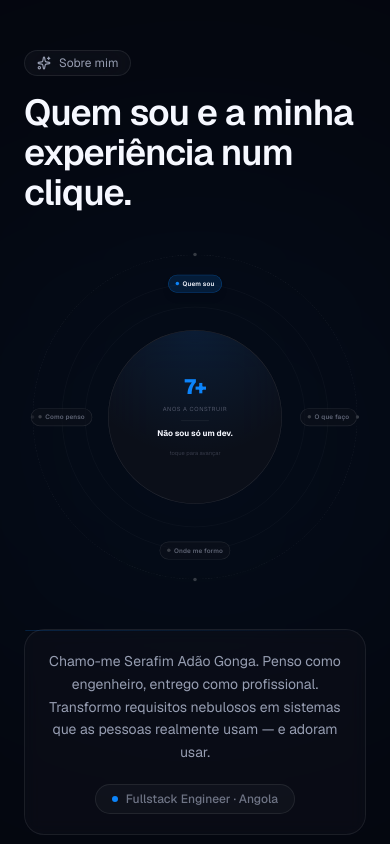
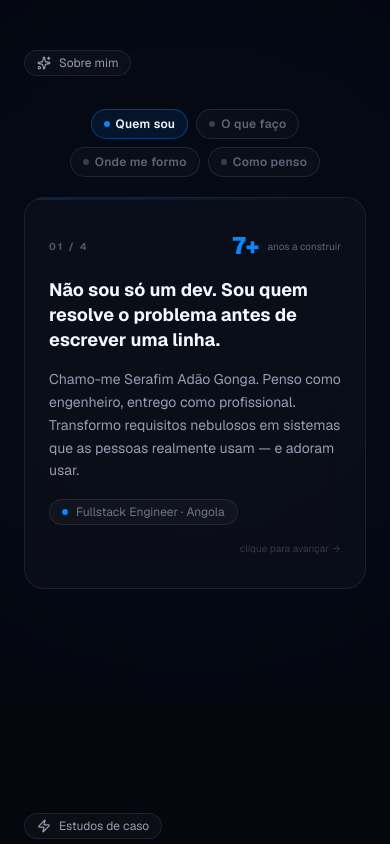
Before and after one commit to Serafimgonga/portfolio-serafim-gonga, a Next.js app: page / in a window 390 px wide. Shown: the part 1000-1844 px from the top of the page. Built offline with nearby package versions, Linux system fonts and the light colour scheme.

Commit message:
ux(about): split circular layout for desktop and clean readable card layout for mobile

```diff
--- a/src/app/page.tsx
+++ b/src/app/page.tsx
@@ -445,14 +445,90 @@ function Metrics() {
         className="mx-auto max-w-6xl"
       >
         <SectionLabel icon={Sparkles}>Sobre mim</SectionLabel>
-        <h2 className="mt-4 text-4xl font-semibold tracking-tight sm:text-5xl">
-          Quem sou e a minha <strong className="font-semibold text-foreground">experiência num clique.</strong>
-        </h2>
 
-        {/* ── Circular composition ── */}
-        <div className="mt-6 sm:mt-14 flex items-center justify-center overflow-hidden w-full h-[360px] sm:h-[480px] md:h-[580px]">
-          {/* Outer frame — scaled down on mobile to prevent layout overflow */}
-          <div className="relative flex items-center justify-center scale-[0.58] xs:scale-[0.68] sm:scale-[0.82] md:scale-100 origin-center shrink-0" style={{ width: 560, height: 560 }}>
+        {/* ── Mobile/Tablet Version (< md) ── */}
+        <div className="md:hidden mt-8 flex flex-col gap-5 w-full">
+          {/* Chapter tabs */}
+          <div className="flex flex-wrap justify-center gap-2">
+            {aboutCards.map((c, i) => (
+              <button
+                key={i}
+                onClick={() => goTo(i)}
+                className={`flex items-center gap-1.5 rounded-full border px-3 py-1.5 text-xs font-semibold tracking-wide transition-all duration-300 ${
+                  i === active
+                    ? `border-primary/40 bg-primary/10 text-foreground`
+                    : "border-white/10 bg-card/60 text-muted-foreground/60"
+                }`}
+              >
+                <span className={`h-1.5 w-1.5 rounded-full ${i === active ? c.dotColor : "bg-white/20"} shrink-0`} />
+                {c.tag}
+              </button>
+            ))}
+          </div>
+
+          {/* Active Card Body */}
+          <div
+            onClick={next}
+            className="relative cursor-pointer select-none rounded-2xl border border-white/8 bg-card/70 backdrop-blur-xl px-6 py-8 overflow-hidden"
+          >
+            {/* Animated top color bar */}
+            <AnimatePresence mode="wait">
+              <motion.div
+                key={`bar-mob-${active}`}
+                initial={{ scaleX: 0, originX: 0 }}
+                animate={{ scaleX: 1 }}
+                exit={{ opacity: 0 }}
+                transition={{ duration: 0.5 }}
+                className={`absolute top-0 left-0 right-0 h-[2px] bg-gradient-to-r ${card.color}`}
+              />
+            </AnimatePresence>
+
+            <AnimatePresence mode="wait" custom={direction}>
+              <motion.div
+                key={`mob-content-${active}`}
+                custom={direction}
+                variants={variants}
+                initial="enter"
+                animate="center"
+                exit="exit"
+                className="space-y-4"
+              >
+                <div className="flex items-center justify-between">
+                  <span className="text-[10px] font-bold tracking-[0.2em] uppercase text-muted-foreground/50">
+                    {String(active + 1).padStart(2, "0")} / {aboutCards.length}
+                  </span>
+                  <div className="flex items-center gap-2">
+                    <span className={`text-2xl font-black ${card.dotColor.replace("bg-", "text-")}`}>{card.stat}</span>
+                    <span className="text-[10px] text-muted-foreground/60">{card.statLabel}</span>
+                  </div>
+                </div>
+
+                <h3 className="text-lg font-bold text-foreground leading-snug">
+                  {card.headline}
+                </h3>
+
+                <p className="text-sm leading-relaxed text-muted-foreground">
+                  {card.body}
+                </p>
+
+                <div className="inline-flex items-center gap-2 rounded-full border border-white/8 bg-white/3 px-3 py-1 text-xs text-muted-foreground/70">
+                  <span className={`h-1.5 w-1.5 rounded-full ${card.dotColor}`} />
+                  {card.accent}
+                </div>
+              </motion.div>
+            </AnimatePresence>
+
+            {/* Click hint */}
+            <p className="text-right text-[10px] text-muted-foreground/30 mt-4">
+              clique para avançar →
+            </p>
+          </div>
+        </div>
+
+        {/* ── Circular composition (Desktop only >= md) ── */}
+        <div className="hidden md:flex mt-14 items-center justify-center overflow-hidden w-full h-[580px]">
+          {/* Outer frame */}
+          <div className="relative flex items-center justify-center shrink-0" style={{ width: 560, height: 560 }}>
 
             {/* Ring 1 — outermost dashed */}
             <div className="absolute inset-0 rounded-full border border-dashed border-white/8 pointer-events-none" />
@@ -542,8 +618,8 @@ function Metrics() {
           </div>
         </div>
 
-        {/* ── Expanded card body below the circle ── */}
-        <div className="mt-8 mx-auto max-w-2xl">
+        {/* ── Expanded card body below the circle (Desktop only >= md) ── */}
+        <div className="hidden md:block mt-8 mx-auto max-w-2xl">
           <AnimatePresence mode="wait" custom={direction}>
             <motion.div
               key={`body-${active}`}
```
